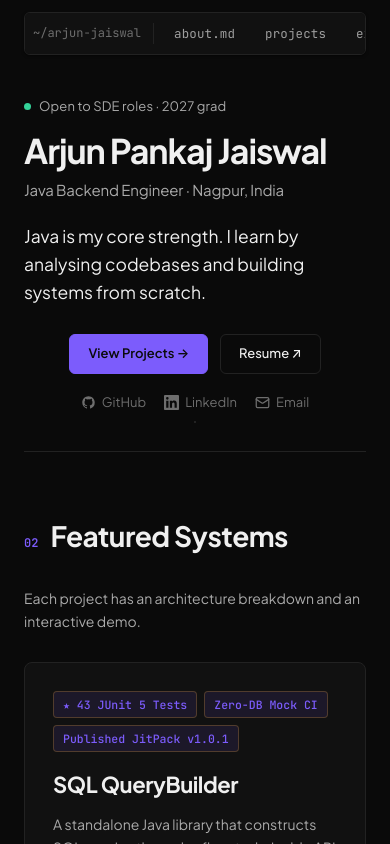
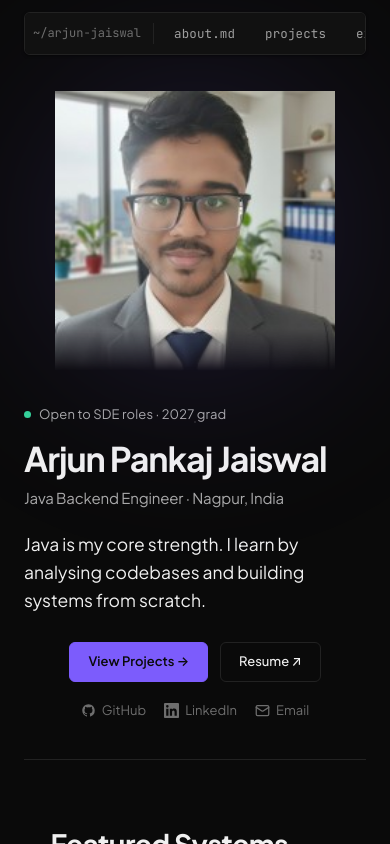
Before and after one commit to arjunpjaiswal/ArjunPortolio, a React (Vite) app: page / in a window 390 px wide. Shown: the top 844 px of the page. Built offline with nearby package versions, Linux system fonts and the light colour scheme.

Commit message:
feat: add hero photo with purple glow, bottom fade, responsive two-column layout

```diff
--- a/src/pages/Home.jsx
+++ b/src/pages/Home.jsx
@@ -1,5 +1,6 @@
 import { useState, useEffect } from 'react'
 import { Link } from 'react-router-dom'
+import profilePic from '../assets/profile.png'
 import CopyButton from '../components/CopyButton.jsx'
 import { usePageTitle } from '../hooks/usePageTitle.js'
 
@@ -120,9 +121,11 @@ export default function Home(){
 
       {/* ---------- Hero Section ---------- */}
       <section className="hero" id="about" style={{ borderTop: 'none' }}>
-        <div className={`hero-single hero-fade ${heroVisible ? 'is-visible' : ''}`}>
+        <div className={`hero-two-col hero-fade ${heroVisible ? 'is-visible' : ''}`}>
 
-          <div className="status-badge">
+          {/* Left column: all existing content — untouched */}
+          <div className="hero-content-col">
+            <div className="status-badge">
               <span className="status-dot"></span>
               <span>Open to SDE roles · 2027 grad</span>
             </div>
@@ -181,6 +184,17 @@ export default function Home(){
                 </a>
               </div>
             </div>
+          </div>
+
+          {/* Right column: photo with glow + bottom-fade mask */}
+          <div className="hero-photo-wrap">
+            <img
+              className="hero-photo"
+              src={profilePic}
+              alt="Arjun Pankaj Jaiswal"
+              loading="eager"
+            />
+          </div>
 
         </div>
       </section>
--- a/src/styles/global.css
+++ b/src/styles/global.css
@@ -111,9 +111,91 @@ ul{ margin:0; padding:0; }
   align-items:center;
   width:100%;
 }
-.hero-single{
-  max-width:640px;
+/* Desktop two-column hero */
+.hero-two-col{
+  display:grid;
+  grid-template-columns:1fr min(460px,42vw);
+  gap:48px;
+  align-items:center;
   width:100%;
+}
+.hero-content-col{
+  min-width:0;
+}
+
+/* Photo column: relative so the glow pseudo-element is positioned behind it */
+.hero-photo-wrap{
+  position:relative;
+  display:flex;
+  justify-content:flex-end;
+  align-items:center;
+  align-self:center;
+}
+
+/* Purple radial glow — sits behind the photo, never covers text */
+.hero-photo-wrap::before{
+  content:'';
+  position:absolute;
+  width:120%;
+  aspect-ratio:1/1;
+  border-radius:50%;
+  background:radial-gradient(circle, rgba(124,92,252,0.28) 0%, transparent 68%);
+  filter:blur(90px);
+  z-index:0;
+  top:50%;
+  left:50%;
+  transform:translate(-50%,-50%);
+  pointer-events:none;
+}
+
+/* Photo: object-fit contain, bottom 15% fades out, subtle fade-in */
+.hero-photo{
+  position:relative;
+  z-index:1;
+  width:100%;
+  max-width:460px;
+  height:auto;
+  object-fit:contain;
+  display:block;
+  mask-image:linear-gradient(to bottom, black 85%, transparent 100%);
+  -webkit-mask-image:linear-gradient(to bottom, black 85%, transparent 100%);
+  animation:heroPhotoFadeIn 500ms ease-out both;
+}
+
+@keyframes heroPhotoFadeIn{
+  from{ opacity:0; }
+  to{ opacity:1; }
+}
+
+/* Tablet & mobile: stack, photo above name, centered, max 280px */
+@media(max-width:1023px){
+  .hero-two-col{
+    display:flex;
+    flex-direction:column;
+    align-items:center;
+    gap:28px;
+  }
+  .hero-photo-wrap{
+    order:-1;
+    justify-content:center;
+    width:100%;
+  }
+  .hero-photo{
+    max-width:280px;
+  }
+  .hero-content-col{
+    width:100%;
+  }
+}
+
+/* Clamp photo at 480px on very wide screens so it never dominates */
+@media(min-width:1440px){
+  .hero-two-col{
+    grid-template-columns:1fr 480px;
+  }
+  .hero-photo{
+    max-width:480px;
+  }
 }
 
 /* Subtle, gentle fade-in on load */
```
